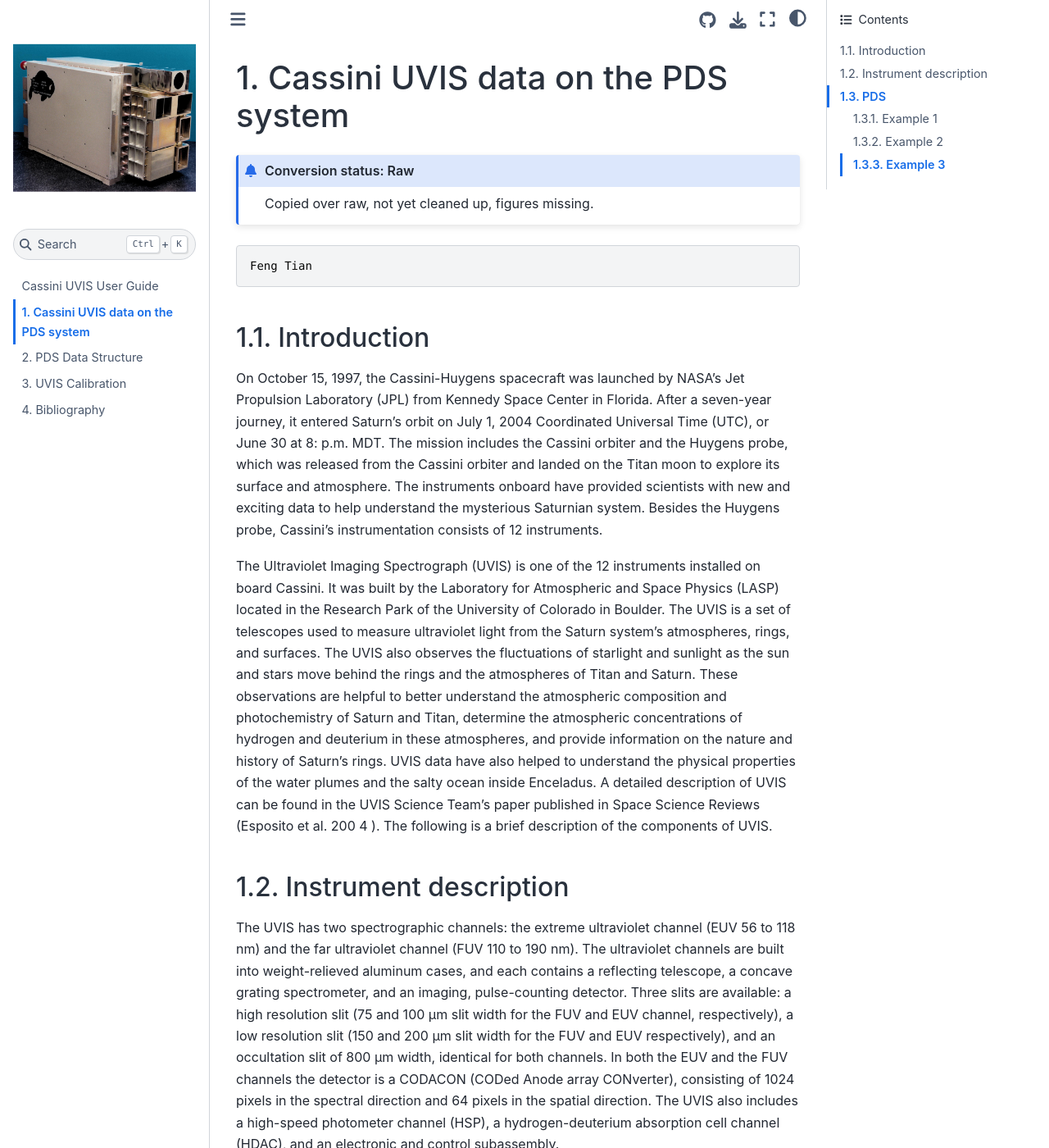
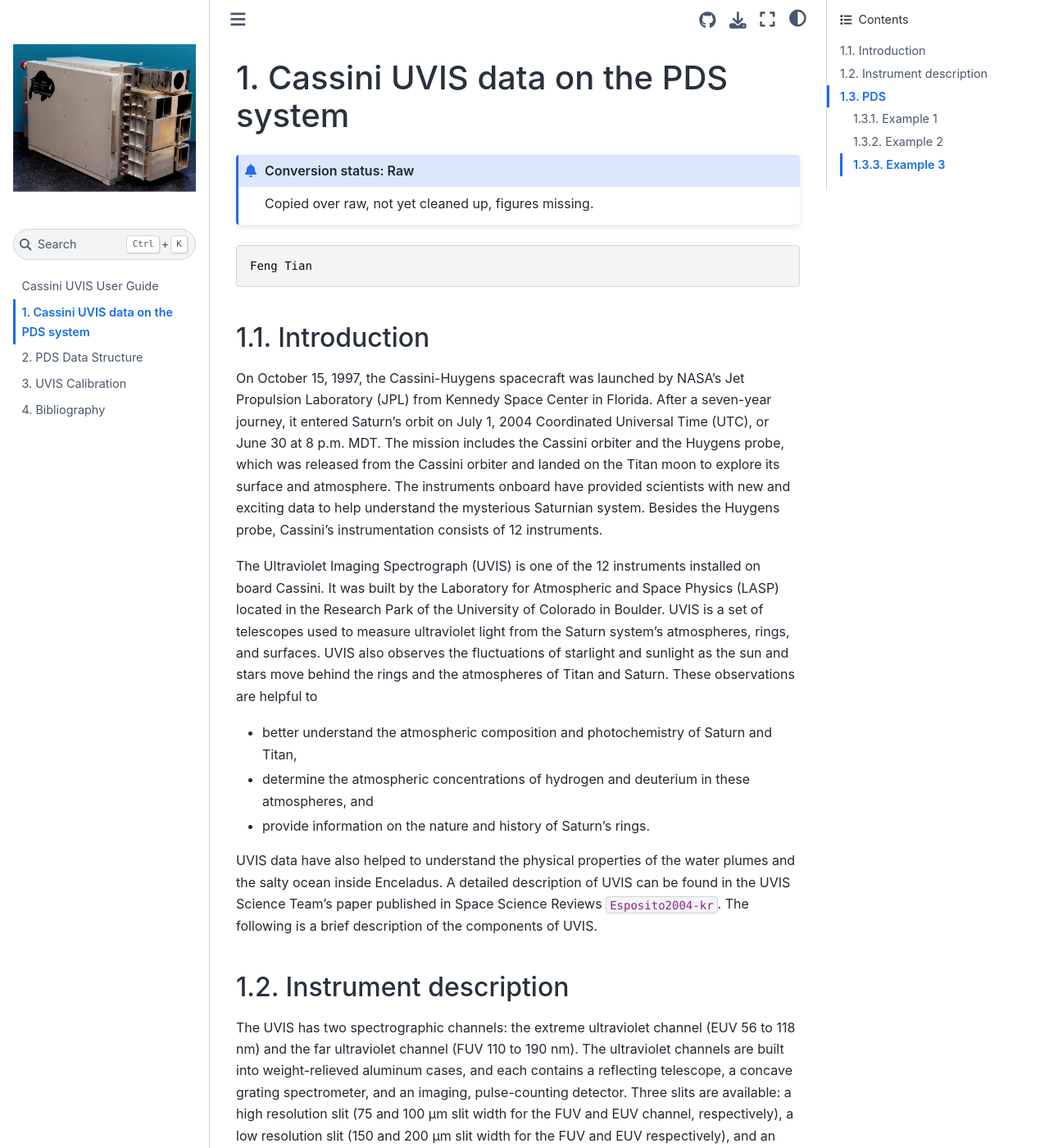
Before and after one commit to Cassini-UVIS/users_guide, a Jupyter Book: the page built from 01_uvis_on_pds.md, in a window 1280 px wide and 1400 px high. Shown: the whole window at 82% size. Built offline with Jupyter Book 1.0.4 settings and Sphinx 7.4.7 and the Sphinx Book theme 1.1.4, drawn with Linux system fonts in a browser that asks for light colours; cross-references to code outside the pages are shown as plain code.

Commit message:
Improve intro layout

```diff
--- a/01_uvis_on_pds.md
+++ b/01_uvis_on_pds.md
@@ -12,26 +12,29 @@ Feng Tian
 ## Introduction
 
 On October 15, 1997, the Cassini-Huygens spacecraft was launched by NASA's Jet
-Propulsion Laboratory (JPL) from Kennedy Space Center in Florida. After a seven-year journey,
-it entered Saturn's orbit on July 1, 2004 Coordinated Universal Time (UTC), or June 30 at 8:
-p.m. MDT. The mission includes the Cassini orbiter and the Huygens probe, which was released
-from the Cassini orbiter and landed on the Titan moon to explore its surface and atmosphere. The
-instruments onboard have provided scientists with new and exciting data to help understand the
-mysterious Saturnian system. Besides the Huygens probe, Cassini’s instrumentation consists of
-12 instruments.
+Propulsion Laboratory (JPL) from Kennedy Space Center in Florida.
+After a seven-year journey, it entered Saturn's orbit on July 1, 2004 Coordinated Universal Time (UTC), or June 30 at 8 p.m. MDT.
+The mission includes the Cassini orbiter and the Huygens probe, which was released
+from the Cassini orbiter and landed on the Titan moon to explore its surface and atmosphere.
+The instruments onboard have provided scientists with new and exciting data to help understand the
+mysterious Saturnian system.
+Besides the Huygens probe, Cassini’s instrumentation consists of 12 instruments.
 
 The Ultraviolet Imaging Spectrograph (UVIS) is one of the 12 instruments installed on
-board Cassini. It was built by the Laboratory for Atmospheric and Space Physics (LASP) located
-in the Research Park of the University of Colorado in Boulder. The UVIS is a set of telescopes
-used to measure ultraviolet light from the Saturn system's atmospheres, rings, and surfaces. The
-UVIS also observes the fluctuations of starlight and sunlight as the sun and stars move behind
-the rings and the atmospheres of Titan and Saturn. These observations are helpful to better
-understand the atmospheric composition and photochemistry of Saturn and Titan, determine the
-atmospheric concentrations of hydrogen and deuterium in these atmospheres, and provide
-information on the nature and history of Saturn’s rings. UVIS data have also helped to
-understand the physical properties of the water plumes and the salty ocean inside Enceladus. A
-detailed description of UVIS can be found in the UVIS Science Team's paper published in Space
-Science Reviews (Esposito et al. 200 4 ). The following is a brief description of the components of UVIS.
+board Cassini.
+It was built by the Laboratory for Atmospheric and Space Physics (LASP) located in the Research Park of the University of Colorado in Boulder.
+UVIS is a set of telescopes used to measure ultraviolet light from the Saturn system's atmospheres, rings, and surfaces.
+UVIS also observes the fluctuations of starlight and sunlight as the sun and stars move behind the rings and the atmospheres of Titan and Saturn.
+These observations are helpful to
+
+* better understand the atmospheric composition and photochemistry of Saturn and Titan,
+* determine the atmospheric concentrations of hydrogen and deuterium in these atmospheres, and
+* provide information on the nature and history of Saturn’s rings.
+
+UVIS data have also helped to understand the physical properties of the water plumes and the salty ocean inside Enceladus.
+A detailed description of UVIS can be found in the UVIS Science Team's paper published in Space
+Science Reviews {cite:p}`Esposito2004-kr`.
+The following is a brief description of the components of UVIS.
 
 ## Instrument description
 
```
